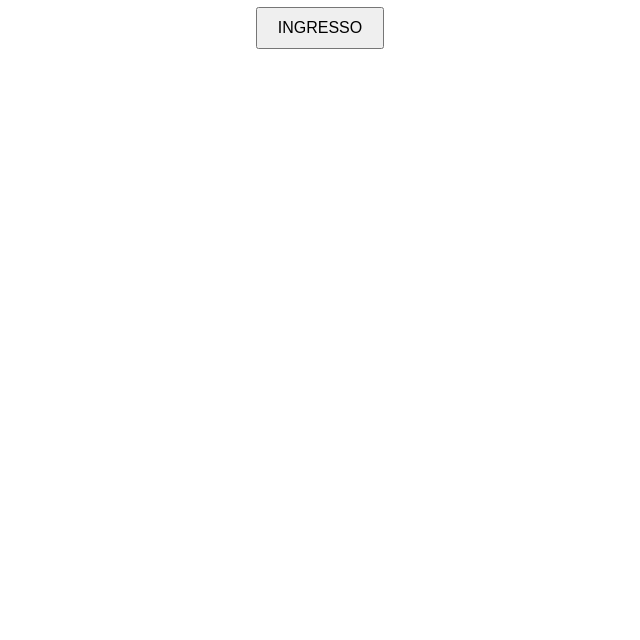
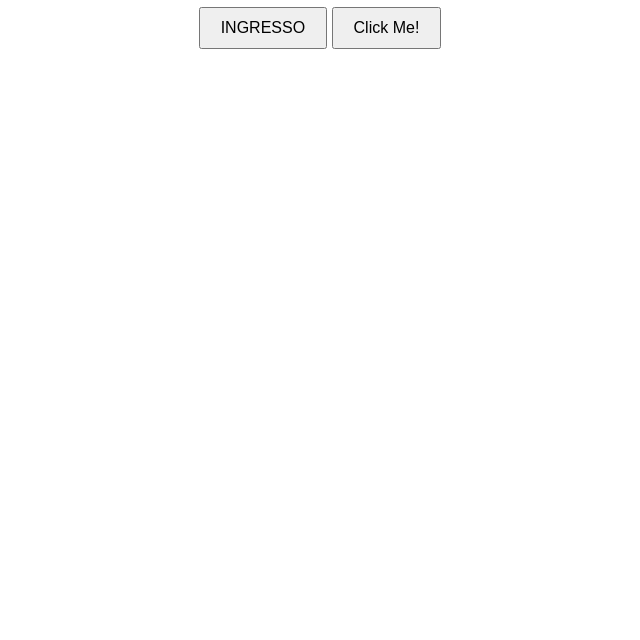
Before and after one commit to carlo55/Hello-World, a plain HTML site: page index.html in a window 1280 px wide. Shown: the part 160-800 px from the top of the page, without its empty margins (320-960 px from the left). Drawn offline with Linux system fonts and the light colour scheme.

Commit message:
Update index.html

```diff
--- a/index.html
+++ b/index.html
@@ -10,6 +10,7 @@
     <h1>Benvenuto nella mia Web App! (CB)</h1>
     <h1>gestione ingressi</h1>
     <button id="cmdINGRESSO">INGRESSO</button>
+     <button onclick="displayMessage()">Click Me!</button>
     <div id="result"></div>
     <script src="script.js"></script>
 </body>
```
